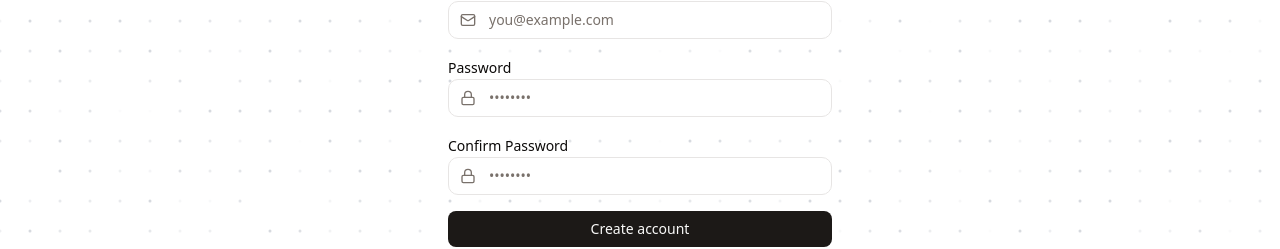
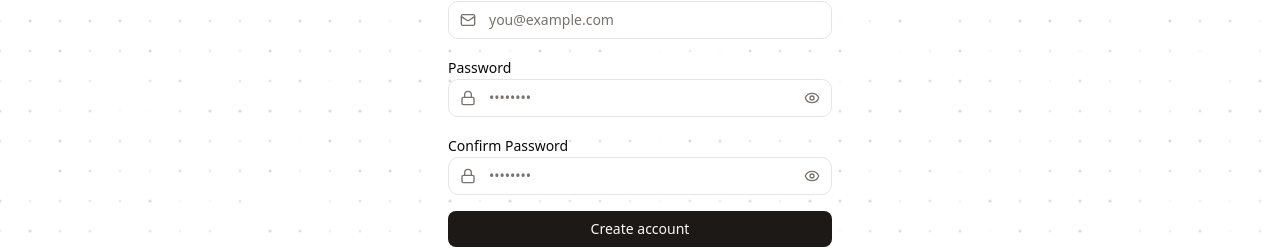
Before and after one commit to mayur-driod/FloodWatch, a Next.js app in the folder apps/web/: page /signup in a window 1280 px wide. Shown: the part 429-678 px from the top of the page. Built offline with nearby package versions, Linux system fonts and the light colour scheme; no server answers.

Commit message:
added showpassword feature

```diff
--- a/apps/web/app/login/page.tsx
+++ b/apps/web/app/login/page.tsx
@@ -8,7 +8,7 @@ import Link from "next/link"
 import { Button } from "@/components/ui/button"
 import { useToast } from "@/components/ui/toast"
 import { DotMatrix } from "@/components/ui/dot-matrix"
-import { Mail, Lock, Github, Loader2 } from "lucide-react"
+import { Mail, Lock, Github, Loader2, Eye, EyeOff } from "lucide-react"
 
 function LoginContent() {
   const router = useRouter()
@@ -19,6 +19,7 @@ function LoginContent() {
 
   const [isLoading, setIsLoading] = useState(false)
   const [isOAuthLoading, setIsOAuthLoading] = useState<string | null>(null)
+  const [showPassword, setShowPassword] = useState(false)
   const [formData, setFormData] = useState({
     email: "",
     password: "",
@@ -160,13 +161,20 @@ function LoginContent() {
               <Lock className="absolute left-3 top-1/2 -translate-y-1/2 h-4 w-4 text-muted-foreground" />
               <input
                 id="password"
-                type="password"
+                type={showPassword ? "text" : "password"}
                 placeholder="••••••••"
                 value={formData.password}
                 onChange={(e) => setFormData({ ...formData, password: e.target.value })}
-                className="w-full pl-10 pr-4 py-2 rounded-lg border border-input bg-background text-sm placeholder:text-muted-foreground focus:outline-none focus:ring-2 focus:ring-ring"
+                className="w-full pl-10 pr-10 py-2 rounded-lg border border-input bg-background text-sm placeholder:text-muted-foreground focus:outline-none focus:ring-2 focus:ring-ring"
                 required
               />
+              <button
+                type="button"
+                onClick={() => setShowPassword(!showPassword)}
+                className="absolute right-3 top-1/2 -translate-y-1/2 text-muted-foreground hover:text-foreground transition-colors"
+              >
+                {showPassword ? <EyeOff className="h-4 w-4" /> : <Eye className="h-4 w-4" />}
+              </button>
             </div>
           </div>
 
--- a/apps/web/app/signup/page.tsx
+++ b/apps/web/app/signup/page.tsx
@@ -8,7 +8,7 @@ import Link from "next/link"
 import { Button } from "@/components/ui/button"
 import { useToast } from "@/components/ui/toast"
 import { DotMatrix } from "@/components/ui/dot-matrix"
-import { Mail, Lock, User, Github, Loader2 } from "lucide-react"
+import { Mail, Lock, User, Github, Loader2, Eye, EyeOff } from "lucide-react"
 
 export default function SignUpPage() {
   const router = useRouter()
@@ -16,6 +16,8 @@ export default function SignUpPage() {
 
   const [isLoading, setIsLoading] = useState(false)
   const [isOAuthLoading, setIsOAuthLoading] = useState<string | null>(null)
+  const [showPassword, setShowPassword] = useState(false)
+  const [showConfirmPassword, setShowConfirmPassword] = useState(false)
   const [formData, setFormData] = useState({
     name: "",
     email: "",
@@ -201,13 +203,20 @@ export default function SignUpPage() {
               <Lock className="absolute left-3 top-1/2 -translate-y-1/2 h-4 w-4 text-muted-foreground" />
               <input
                 id="password"
-                type="password"
+                type={showPassword ? "text" : "password"}
                 placeholder="••••••••"
                 value={formData.password}
                 onChange={(e) => setFormData({ ...formData, password: e.target.value })}
-                className="w-full pl-10 pr-4 py-2 rounded-lg border border-input bg-background text-sm placeholder:text-muted-foreground focus:outline-none focus:ring-2 focus:ring-ring"
+                className="w-full pl-10 pr-10 py-2 rounded-lg border border-input bg-background text-sm placeholder:text-muted-foreground focus:outline-none focus:ring-2 focus:ring-ring"
                 required
               />
+              <button
+                type="button"
+                onClick={() => setShowPassword(!showPassword)}
+                className="absolute right-3 top-1/2 -translate-y-1/2 text-muted-foreground hover:text-foreground transition-colors"
+              >
+                {showPassword ? <EyeOff className="h-4 w-4" /> : <Eye className="h-4 w-4" />}
+              </button>
             </div>
           </div>
 
@@ -219,13 +228,20 @@ export default function SignUpPage() {
               <Lock className="absolute left-3 top-1/2 -translate-y-1/2 h-4 w-4 text-muted-foreground" />
               <input
                 id="confirmPassword"
-                type="password"
+                type={showConfirmPassword ? "text" : "password"}
                 placeholder="••••••••"
                 value={formData.confirmPassword}
                 onChange={(e) => setFormData({ ...formData, confirmPassword: e.target.value })}
-                className="w-full pl-10 pr-4 py-2 rounded-lg border border-input bg-background text-sm placeholder:text-muted-foreground focus:outline-none focus:ring-2 focus:ring-ring"
+                className="w-full pl-10 pr-10 py-2 rounded-lg border border-input bg-background text-sm placeholder:text-muted-foreground focus:outline-none focus:ring-2 focus:ring-ring"
                 required
               />
+              <button
+                type="button"
+                onClick={() => setShowConfirmPassword(!showConfirmPassword)}
+                className="absolute right-3 top-1/2 -translate-y-1/2 text-muted-foreground hover:text-foreground transition-colors"
+              >
+                {showConfirmPassword ? <EyeOff className="h-4 w-4" /> : <Eye className="h-4 w-4" />}
+              </button>
             </div>
           </div>
 
```
